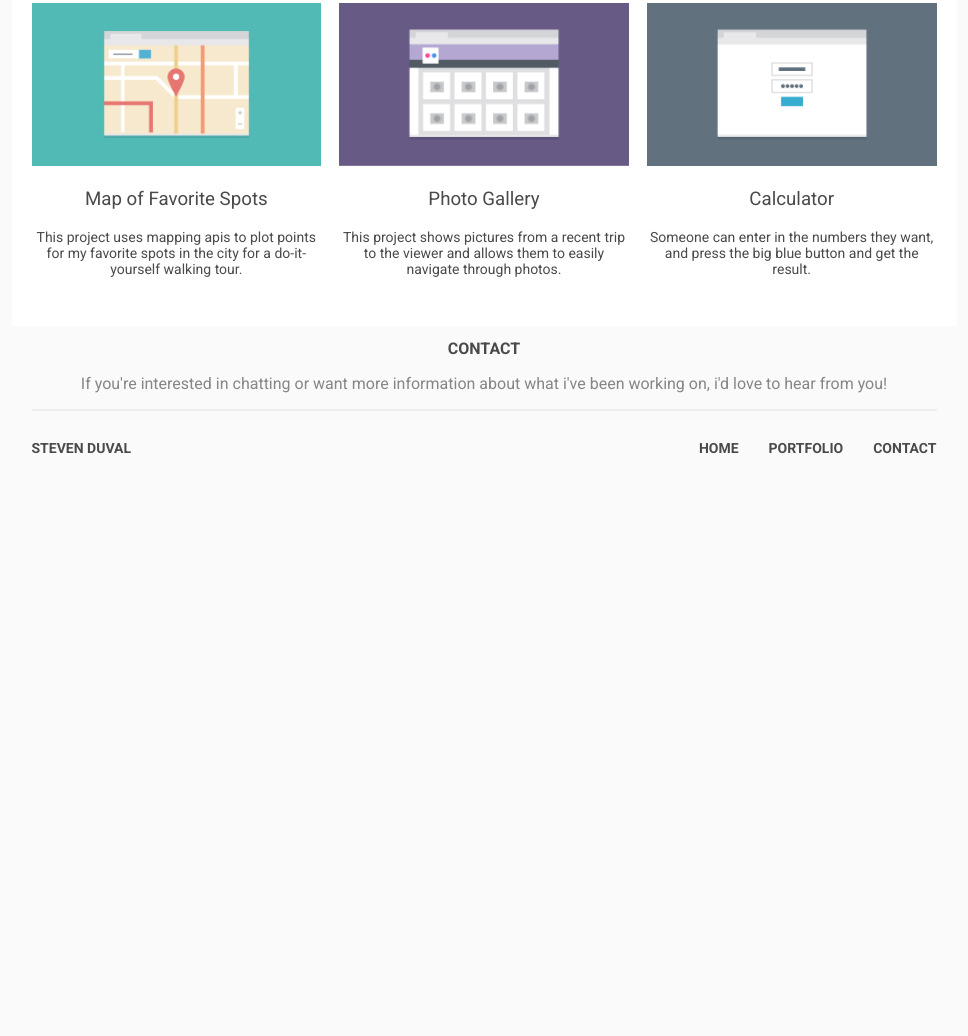
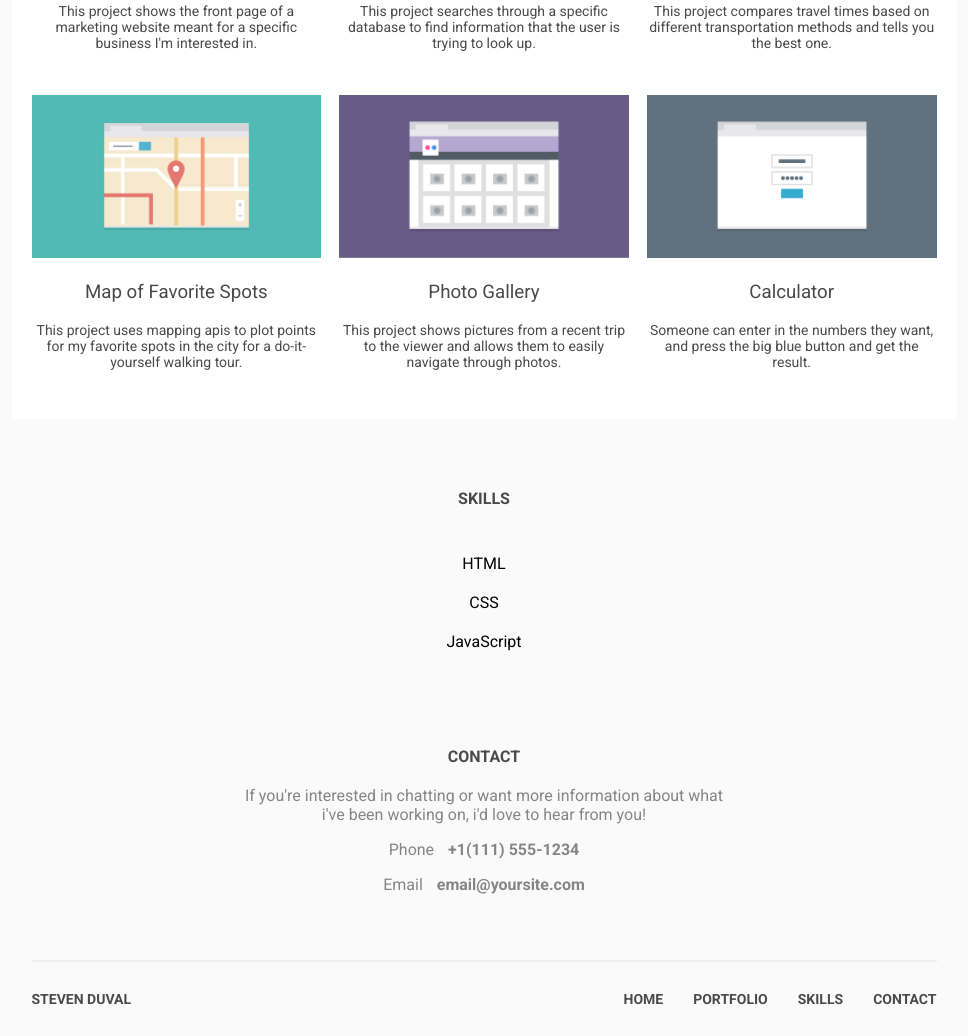
Before and after one commit to stevenduval/FEWD_P2, a plain HTML site: page index.html in a window 1280 px wide. Shown: the part 867-1903 px from the top of the page, without its empty margins (156-1124 px from the left). Before the commit the page ends 1352 px from the top, so only its background shows below. Drawn offline with nearby package versions, Linux system fonts and the light colour scheme.

Commit message:
adding skills section & css tweaks

```diff
--- a/css/styles.css
+++ b/css/styles.css
@@ -8,22 +8,32 @@ body {
     margin: 0 auto;
 }
 
+a:hover {
+    opacity: 0.5;
+}
+
 h1, h2, h3, p {
     color: #4a4a4a;
     text-align: center;
 }
 
+h1 {
+    font-family: "Open Sans", sans-serif;
+}
+
 h2 {
     text-transform: uppercase;
     font-size: 16px;
+    margin: 20px 0;
 }
 
 h3 {
     font-weight: 400;
 }
 
-header, main, nav ul {
+header, main, nav ul, #home, #portfolio, #skills {
     display: flex;
+    flex-wrap: wrap;
     flex-direction: column;
     justify-content: center;
     align-items: center;
@@ -78,8 +88,6 @@ nav ul > li > a, footer p, footer a {
 
 #portfolio {
     background-color: #fff;
-    display: flex;
-    flex-direction: column;
     flex-wrap: wrap;
     justify-content: space-between;
     padding: 20px;
@@ -102,11 +110,34 @@ nav ul > li > a, footer p, footer a {
     padding: 15px 0;
 }
 
+#skills {
+    margin: 50px 0 0;
+}
+
+#skills ul {
+    list-style-type: none;
+    padding: 0;
+    text-align: center;
+}
+
+#skills li {
+    padding: 10px 0;
+}
+
 #contact {
     padding: 0 20px;
+    margin: 50px 0 0;
+}
+
+#contact a {
+    text-decoration: none;
+    color: #868686;;
+    font-weight: bold;
+    margin-left: 10px;
 }
 
 footer {
+    margin: 50px 0 0;
     font-size: 14px;
     padding: 0 20px;
 }
@@ -170,6 +201,12 @@ footer ul {
         flex-basis: 49%;
     }
 
+    #contact > p {
+        width: 60%;
+        margin-left: auto;
+        margin-right: auto;
+    }
+
     footer > div > a {
         display: none;
     }
@@ -211,4 +248,5 @@ footer ul {
     #portfolio div {
         flex-basis: 32%;
     }
+
 }
--- a/index.html
+++ b/index.html
@@ -4,9 +4,10 @@
     <meta charset="UTF-8">
     <meta name="viewport" content="width=device-width, initial-scale=1.0">
     <title>Document</title>
+
     <link rel="preconnect" href="https://fonts.googleapis.com">
     <link rel="preconnect" href="https://fonts.gstatic.com" crossorigin>
-    <link href="https://fonts.googleapis.com/css2?family=Roboto:ital,wght@0,100;0,300;0,400;0,500;0,700;0,900;1,100;1,300;1,400;1,500;1,700;1,900&display=swap" rel="stylesheet">
+    <link href="https://fonts.googleapis.com/css2?family=Open+Sans:ital,wght@0,300..800;1,300..800&family=Roboto:ital,wght@0,100;0,300;0,400;0,500;0,700;0,900;1,100;1,300;1,400;1,500;1,700;1,900&display=swap" rel="stylesheet">
     <link rel="stylesheet" href="css/styles.css">
 </head>
 <body>
@@ -16,6 +17,7 @@
             <ul>
                 <li><a href="#home">Home</a></li>
                 <li><a href="#portfolio">Portfolio</a></li>
+                <li><a href="#skills">Skills</a></li>
                 <li><a href="#contact">Contact</a></li>
             </ul>
         </nav>
@@ -58,9 +60,19 @@
                 <p>Someone can enter in the numbers they want, and press the big blue button and get the result.</p>
             </div>
         </section>
+        <section id="skills">
+            <h2>Skills</h2>
+            <ul>
+                <li>HTML</li>
+                <li>CSS</li>
+                <li>JavaScript</li>
+            </ul>
+        </section>
         <section id="contact">
             <h2>Contact</h2>
             <p>If you're interested in chatting or want more information about what i've been working on, i'd love to hear from you!</p>
+            <p>Phone <a href="tel:+11115551234">+1(111) 555-1234</a></p>
+            <p>Email <a href="mailto:email@yoursite.com">email@yoursite.com</a></p>
         </section>
     </main>
     <footer>
@@ -70,6 +82,7 @@
             <ul>
                 <li><a href="#home">Home</a></li>
                 <li><a href="#portfolio">Portfolio</a></li>
+                <li><a href="#skills">Skills</a></li>
                 <li><a href="#contact">Contact</a></li>
             </ul>
         </div>
```
